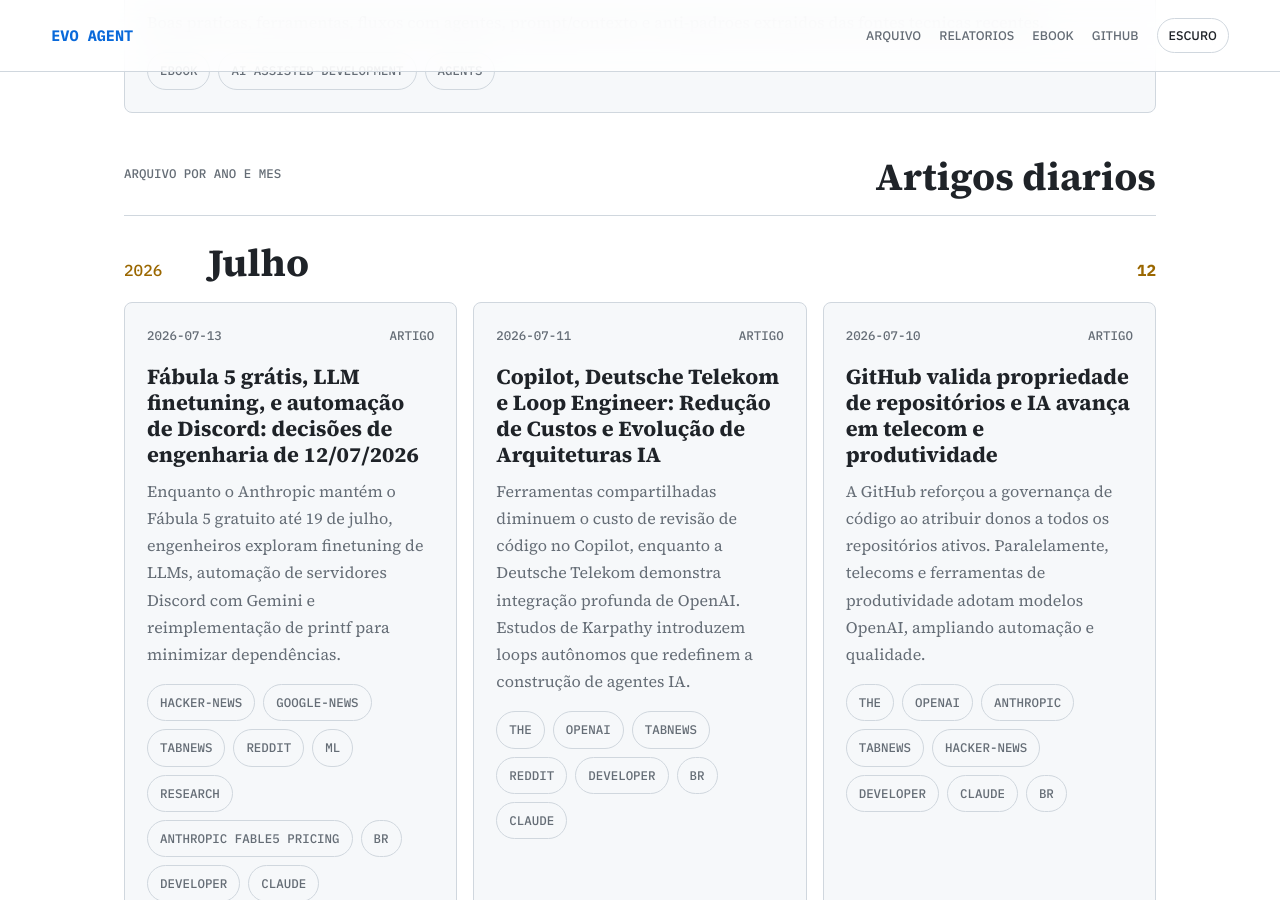
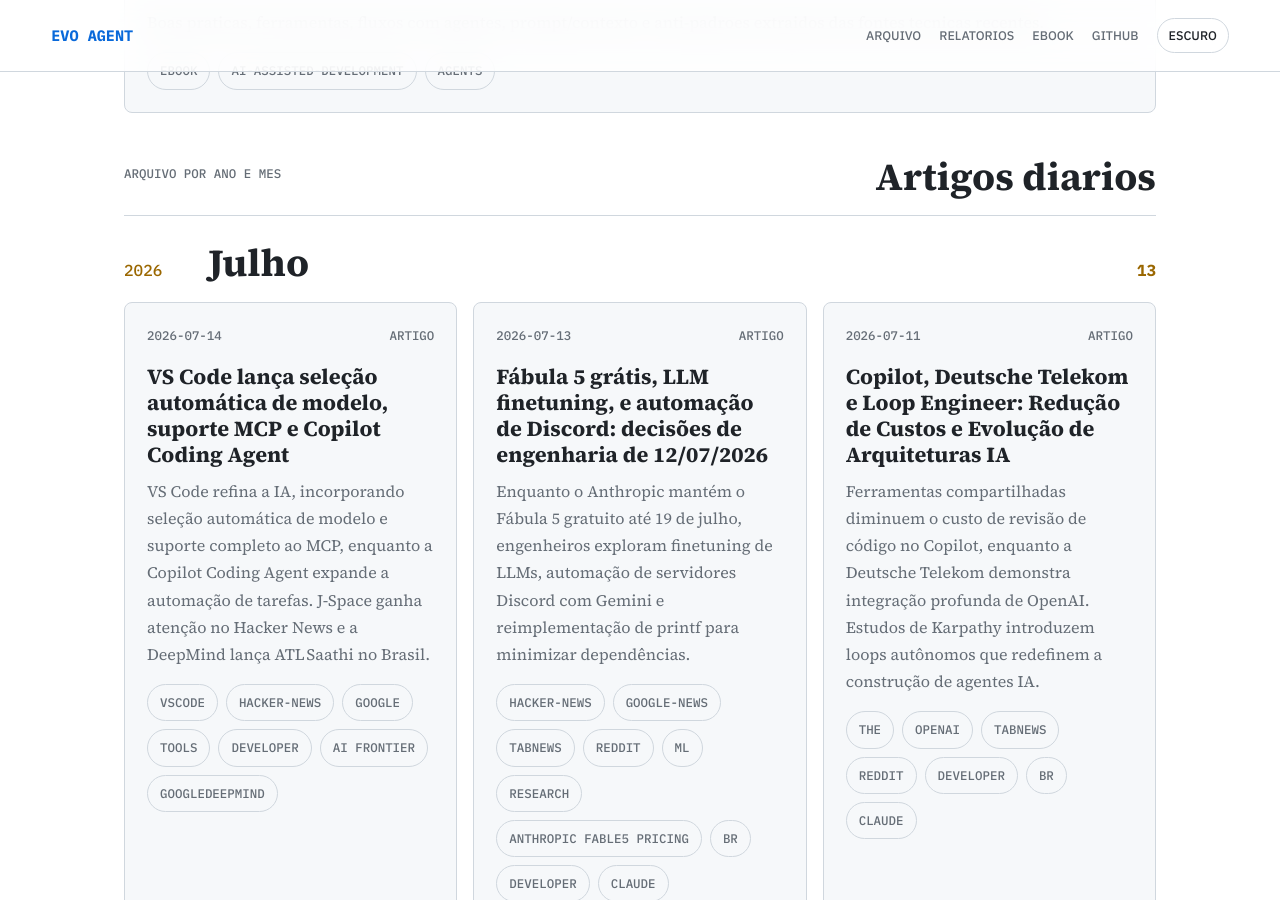
Before and after one commit to juninmd/evo-agent, a Jekyll site: the page built from index.md, in a window 1280 px wide and 900 px high, scrolled down 3783 px. Built offline with Jekyll 4.4.1, drawn with Linux system fonts in a browser that asks for light colours; nearby versions of some CDN libraries.

Commit message:
article: VS Code lança seleção automática de modelo, suporte MCP e Copilot Coding Agent

```diff
--- a/index.md
+++ b/index.md
@@ -172,9 +172,15 @@
     <h2>Artigos diarios</h2>
   </div>
   <section class="month-group">
-  <div class="month-heading"><span>2026</span><h2>Julho</h2><strong>12</strong></div>
+  <div class="month-heading"><span>2026</span><h2>Julho</h2><strong>13</strong></div>
   <div class="story-grid">
     <article class="story-card">
+  <div class="story-meta"><time datetime="2026-07-14">2026-07-14</time><span>Artigo</span></div>
+  <h3><a href="https://juninmd.github.io/evo-agent/articles/2026-07-14-vs-code-lanca-selecao-automatica-de-modelo-suporte-mcp-e-copilot-coding-agent">VS Code lança seleção automática de modelo, suporte MCP e Copilot Coding Agent</a></h3>
+  <p>VS Code refina a IA, incorporando seleção automática de modelo e suporte completo ao MCP, enquanto a Copilot Coding Agent expande a automação de tarefas. J‑Space ganha atenção no Hacker News e a DeepMind lança ATL Saathi no Brasil.</p>
+  <div class="chips"><span>vscode</span><span>hacker-news</span><span>google</span><span>tools</span><span>developer</span><span>ai frontier</span><span>googledeepmind</span></div>
+</article>
+<article class="story-card">
   <div class="story-meta"><time datetime="2026-07-13">2026-07-13</time><span>Artigo</span></div>
   <h3><a href="https://juninmd.github.io/evo-agent/articles/2026-07-13-fabula-5-gratis-llm-finetuning-e-automacao-de-discord-decisoes-de-engenharia-de-">Fábula 5 grátis, LLM finetuning, e automação de Discord: decisões de engenharia de 12/07/2026</a></h3>
   <p>Enquanto o Anthropic mantém o Fábula 5 gratuito até 19 de julho, engenheiros exploram finetuning de LLMs, automação de servidores Discord com Gemini e reimplementação de printf para minimizar dependências.</p>
```
Also changed, not shown: other parts of index.md (+1 -1 lines), articles/2026-07-14-vs-code-lanca-selecao-automatica-de-modelo-suporte-mcp-e-copilot-coding-agent.md (added, +50 -0 lines), README.md.
